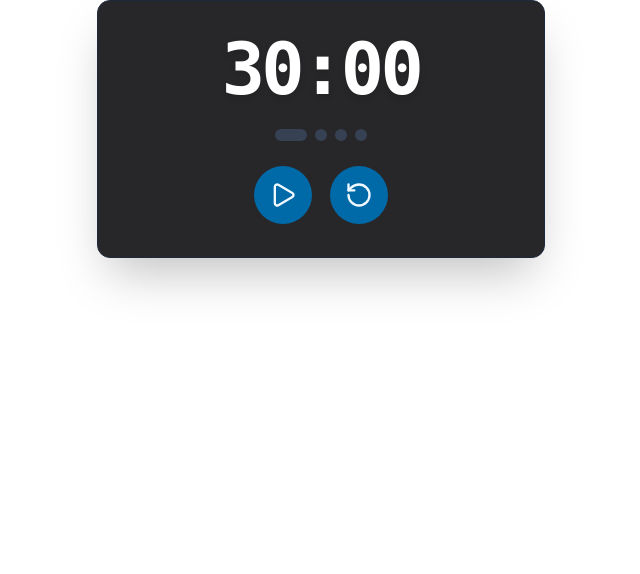
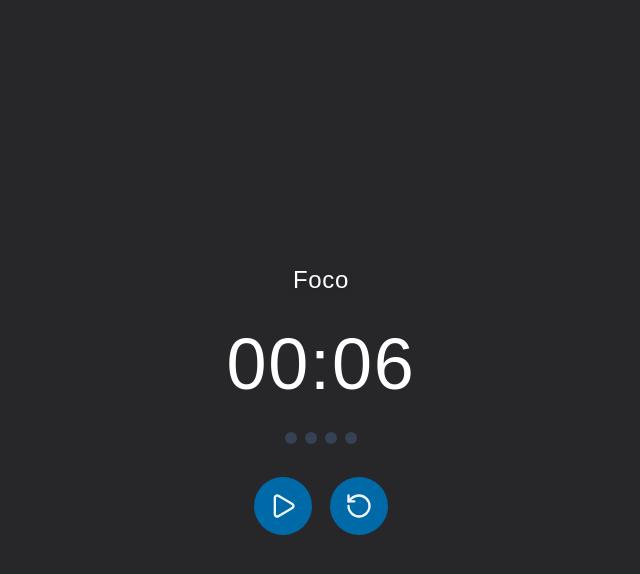
Before and after one commit to eulucastr/mentoria-front, a React (Vite) app: page / in a window 1280 px wide. Shown: the top 574 px of the page, without its empty margins (319-959 px from the left). Built offline with nearby package versions, Linux system fonts and the light colour scheme.

Commit message:
feat: update timer component

```diff
--- a/src/components/Timer.tsx
+++ b/src/components/Timer.tsx
@@ -7,12 +7,12 @@ import { useTimer } from 'react-timer-hook';
 import { getExpiryTimestamp } from '@/utils/getExpiryTimestamp';
 
 const TIMER_SETTINGS = {
-  focus: 30,
-  shortBreak: 5,
-  longBreak: 15,
+  focus: 0.1,
+  shortBreak: 0.1,
+  longBreak: 0.1,
   cicles: 4,
-  autoStartFocus: false,
-  autoStartBreaks: false,
+  autoStartFocus: true,
+  autoStartBreaks: true,
 };
 
 type Mode = 'focus' | 'shortBreak' | 'longBreak';
@@ -22,9 +22,13 @@ export function Timer() {
   const [cicleCount, setCicleCount] = useState<number>(1);
   const { totalSeconds, pause, resume, restart, isRunning } = useTimer({
     expiryTimestamp: getExpiryTimestamp(TIMER_SETTINGS[mode]),
+    onExpire: () => { handleExpire() },
     autoStart: false,
-    onExpire: () => { handleExpire() }
   });
+
+  useEffect(() => {
+    console.log('Timer is running:', isRunning);
+  }, [isRunning])
 
   const toggleTimer = () => {
     if (isRunning) pause();
@@ -52,8 +56,7 @@ export function Timer() {
     }
 
     if (!newMode) return;
-    restart(getExpiryTimestamp(TIMER_SETTINGS[newMode]), false)
-    setMode(newMode)
+    restart(getExpiryTimestamp(TIMER_SETTINGS[newMode]), true);
   }
 
   const resetTimer = () => {
@@ -62,18 +65,15 @@ export function Timer() {
     restart(getExpiryTimestamp(TIMER_SETTINGS['focus']), false)
   }
 
-  useEffect(() => {
-    console.log('Mode changed to:', mode);
-    console.log('Cicle count:', cicleCount);
-  }, [mode, cicleCount]);
-
-
   return (
     <div
-      className={`flex flex-col items-center justify-center gap-6 transition-all duration-300 p-8 ${mode === 'focus' ? 'bg-zinc-800' : 'bg-sky-950'} text-white rounded-2xl shadow-2xl max-w-md mx-auto border border-slate-800`}
+      className={`flex flex-col w-screen h-screen items-center justify-center gap-8 transition-all duration-300 p-8 ${mode === 'focus' ? 'bg-zinc-800' : ' bg-sky-950'} text-white`}
     >
+      <div className="text-2xl font-normal tracking-wide drop-shadow-md">
+        {mode === 'focus' ? 'Foco' : 'Pausa'}
+      </div>
       {/* Display do Tempo */}
-      <div className="text-7xl font-mono font-bold tracking-tighter drop-shadow-md">
+      <div className="text-7xl font-normal tracking-wide">
 		    {formatTime(totalSeconds)}
       </div>
 
@@ -92,7 +92,7 @@ export function Timer() {
                 ? ({ '--cycle-progress': `${cycleBarProgress}%` } as CSSProperties)
                 : undefined
             }
-            className={`${isActiveCycle ? 'w-8' : 'w-3'} h-3 transition-all ease-in-out duration-300 rounded-full ${index + 1 < cicleCount || (isActiveCycle && mode !== 'focus') ? 'bg-sky-500' : 'bg-gray-700'} ${isActiveCycle ? "relative overflow-hidden before:absolute before:inset-y-0 before:left-0 before:rounded-[inherit] before:bg-sky-500 before:content-[''] before:w-(--cycle-progress) before:transition-[width] before:duration-200 before:ease-linear" : ''}`}
+            className={`${isActiveCycle && !(cicleCount === 1 && !isRunning) && mode === 'focus' ? 'w-8' : 'w-3'} h-3 transition-all ease-in-out duration-300 rounded-full ${index + 1 < cicleCount || (isActiveCycle && mode !== 'focus') ? 'bg-sky-500' : 'bg-gray-700'} ${isActiveCycle ? "relative overflow-hidden before:absolute before:inset-y-0 before:left-0 before:rounded-[inherit] before:bg-sky-500 before:content-[''] before:w-(--cycle-progress) before:transition-[width] before:duration-200 before:ease-linear" : ''}`}
           />
             );
           })()
```
